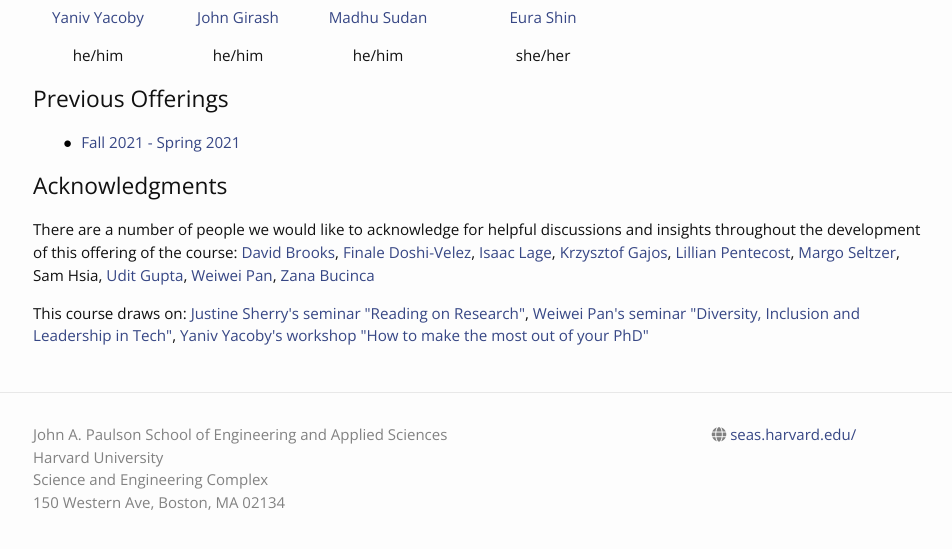
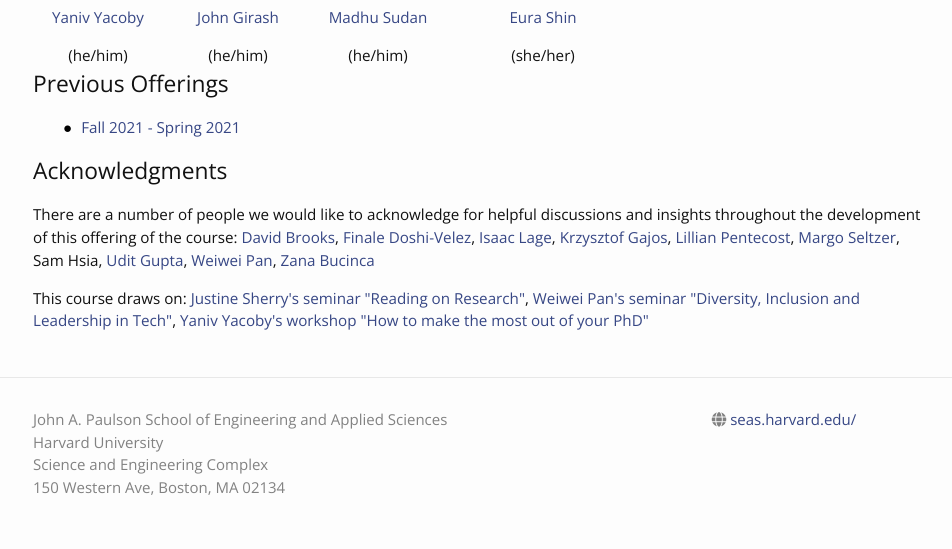
Before and after one commit to yanivyacoby/harvard-cs290, a Jekyll site: the page built from index.md, in a window 1280 px wide and 900 px high, scrolled down 1248 px, cut to the strip 327-876 px from the top of the window. Shown: the whole strip, without its empty margins (162-1114 px from the left). Built offline with Jekyll 4.4.1, drawn with Linux system fonts in a browser that asks for light colours; nearby versions of some CDN libraries; our own code applies the rules of GitHub Pages for plain Markdown files.

Commit message:
Update home.html

```diff
--- a/_layouts/home.html
+++ b/_layouts/home.html
@@ -34,7 +34,7 @@ layout: default
                     <p>{{ins.name}}</p>
                     {% endif %}
                     {% if ins.pronouns %}
-                    <p>{{ins.pronouns}}</p>
+                    <p style="margin-bottom: 0px;">({{ins.pronouns}})</p>
                     {% endif %}
                 </div>
                 {% endfor %}
@@ -53,7 +53,7 @@ layout: default
                     <p>{{ta.name}}</p>
                     {% endif %}
                     {% if ta.pronouns %}
-                    <p>{{ta.pronouns}}</p>
+                    <p style="margin-bottom: 0px;">({{ta.pronouns}})</p>
                     {% endif %}
                 </div>
                 {% endfor %}
```
